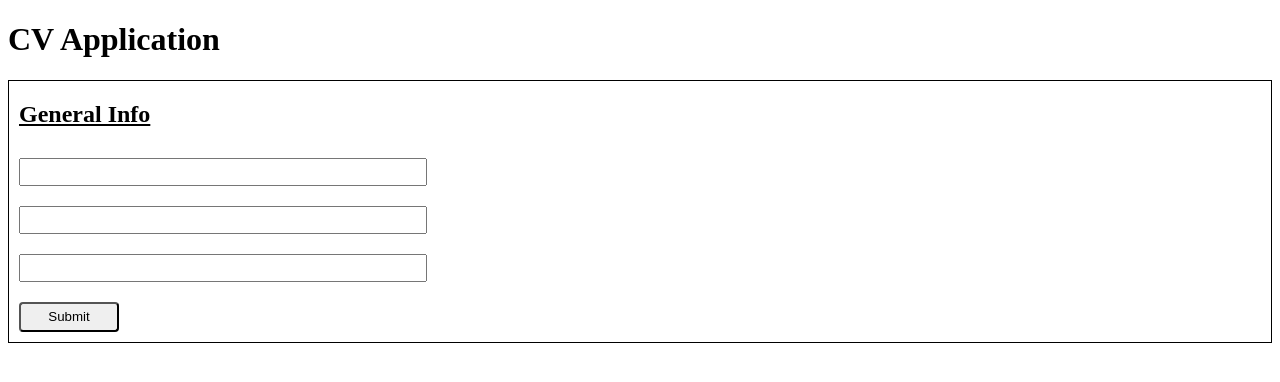
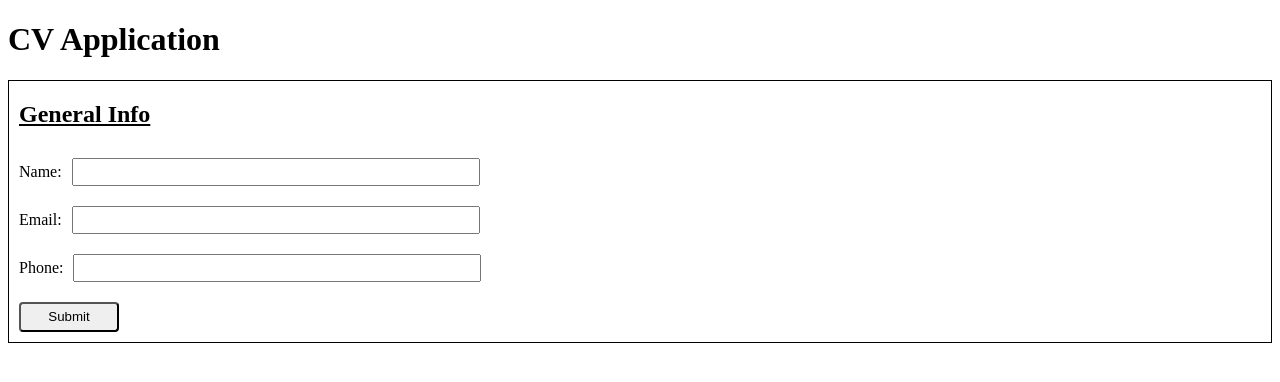
Before and after one commit to sum4n/TheOdinProject-CVApplication, a React (Vite) app: page / in a window 1280 px wide. Shown: the top 382 px of the page. Built offline with nearby package versions, Linux system fonts and the light colour scheme.

Commit message:
Make GeneralInfo component work according to project instruction

```diff
--- a/src/components/GeneralInfo.jsx
+++ b/src/components/GeneralInfo.jsx
@@ -1,14 +1,70 @@
+import { useState } from "react";
 import "../styles/style.css";
 
 function GeneralInfo() {
+  const [inititalInfo, setInfo] = useState({ name: "", email: "", phone: "" });
+
+  const [showForm, setShowForm] = useState(true);
+
+  function handleChange(e) {
+    setInfo({
+      ...inititalInfo,
+      [e.target.name]: e.target.value,
+    });
+  }
+
+  function handleSubmit() {
+    setShowForm(!showForm);
+  }
+
   return (
     <div className="info-box">
       <h2>General Info</h2>
-      {/* <hr /> */}
-      <input type="text" />
-      <input type="text" />
-      <input type="text" />
-      <button>Submit</button>
+
+      {showForm ? (
+        <div className="info-content">
+          <label>
+            Name:
+            <input
+              type="text"
+              name="name"
+              value={inititalInfo.name}
+              onChange={handleChange}
+            />
+          </label>
+
+          <label>
+            Email:
+            <input
+              type="email"
+              name="email"
+              value={inititalInfo.email}
+              onChange={handleChange}
+            />
+          </label>
+
+          <label>
+            Phone:
+            <input
+              type="text"
+              name="phone"
+              value={inititalInfo.phone}
+              onChange={handleChange}
+            />
+          </label>
+
+          <button type="submit" onClick={handleSubmit}>
+            Submit
+          </button>
+        </div>
+      ) : (
+        <div className="info-content">
+          <p>Name: {inititalInfo.name}</p>
+          <p>Email: {inititalInfo.email}</p>
+          <p>Phone: {inititalInfo.phone}</p>
+          <button onClick={handleSubmit}>Edit</button>
+        </div>
+      )}
     </div>
   );
 }
--- a/src/styles/style.css
+++ b/src/styles/style.css
@@ -1,12 +1,21 @@
-.info-box {
+.info-box,
+.info-content {
   border: 1px solid black;
   display: flex;
   flex-direction: column;
 }
 
+.info-content {
+  border: none;
+}
+
 h2 {
   margin-left: 10px;
   text-decoration: underline;
+}
+
+label {
+  margin-left: 10px;
 }
 
 input {
@@ -21,3 +30,7 @@ button {
   margin: 10px 0px 10px 10px;
   border-radius: 4px;
 }
+
+.info-box p {
+  margin-left: 10px;
+}
```
